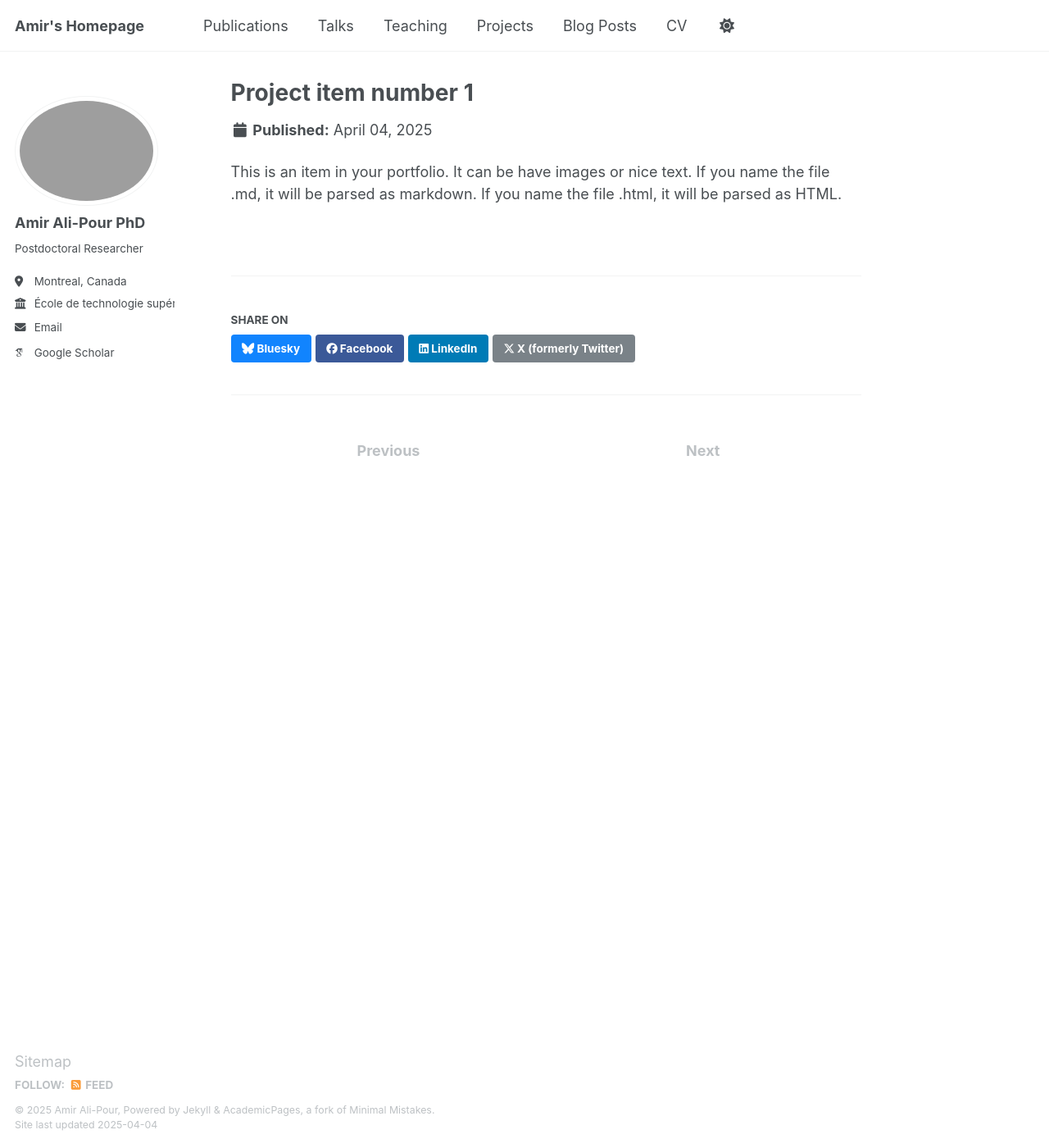
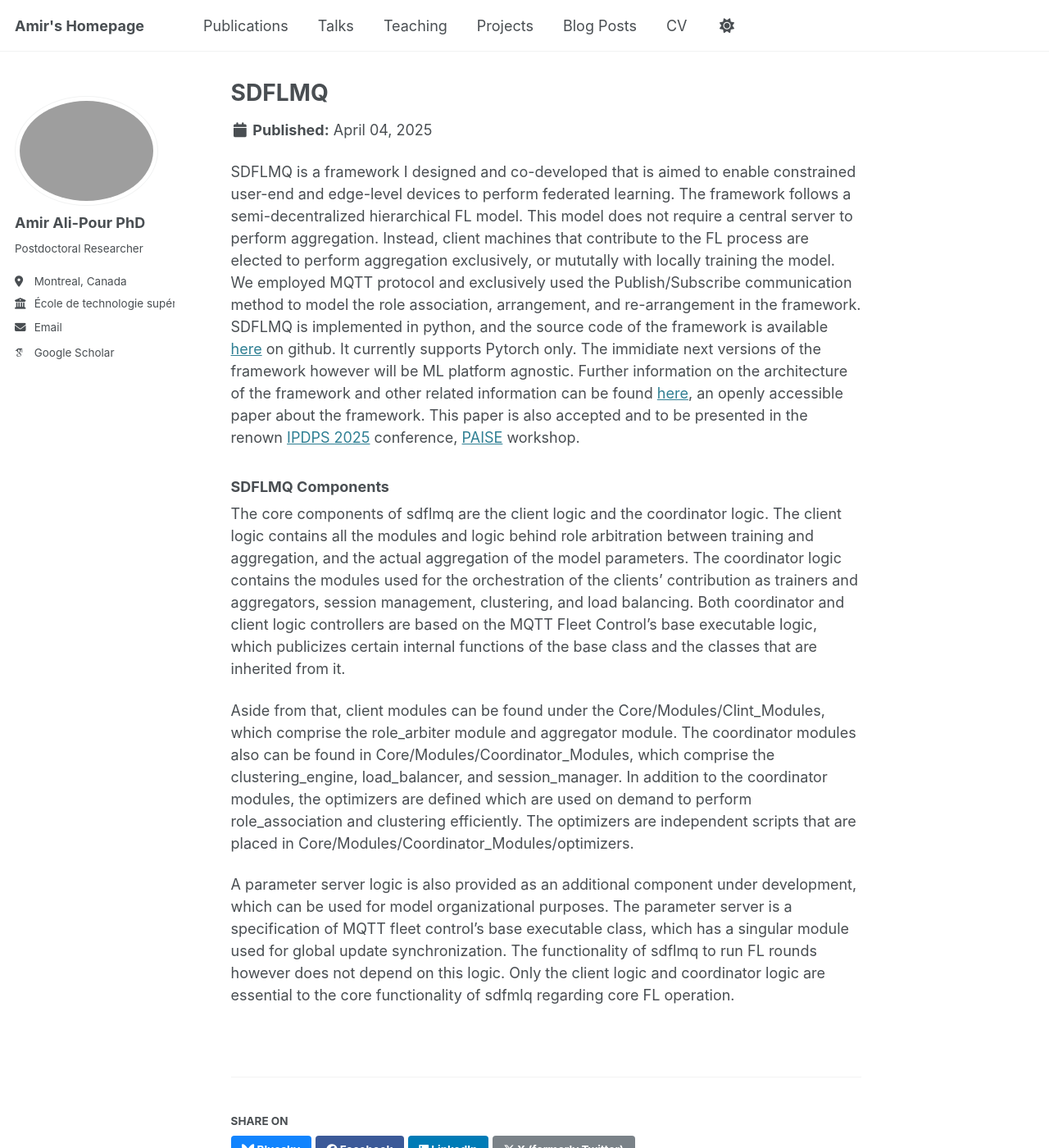
Before and after one commit to ali-pour-amir/ali-pour-amir.github.io, a Jekyll site: the page built from _projects/project-1.md, in a window 1280 px wide and 1400 px high. Shown: the whole window at 82% size. Built offline with Jekyll 4.4.1, drawn with Linux system fonts in a browser that asks for light colours; some web fonts are replaced.

Commit message:
Added a few of the current projects.

```diff
--- a/_projects/project-1.md
+++ b/_projects/project-1.md
@@ -1,7 +1,15 @@
 ---
-title: "Project item number 1"
-excerpt: "Short description of portfolio item number 1<br/><img src='/images/500x300.png'>"
+title: "SDFLMQ"
+excerpt: "A Framework for Semi-Decentrlized Federated Learning over MQTT Communication Protocol<br/><img src='/sdflmq_architecture.png'>"
 collection: Projects
 ---
 
-This is an item in your portfolio. It can be have images or nice text. If you name the file .md, it will be parsed as markdown. If you name the file .html, it will be parsed as HTML.
+SDFLMQ is a framework I designed and co-developed that is aimed to enable constrained user-end and edge-level devices to perform federated learning. The framework follows a semi-decentralized hierarchical FL model. This model does not require a central server to perform aggregation. Instead, client machines that contribute to the FL process are elected to perform aggregation exclusively, or mututally with locally training the model. We employed MQTT protocol and exclusively used the Publish/Subscribe communication method to model the role association, arrangement, and re-arrangement in the framework. SDFLMQ is implemented in python, and the source code of the framework is available [here](https://github.com/ali-pour-amir/SDFLMQ) on github. It currently supports Pytorch only. The immidiate next versions of the framework however will be ML platform agnostic. Further information on the architecture of the framework and other related information can be found [here](https://arxiv.org/abs/2503.13624), an openly accessible paper about the framework. This paper is also accepted and to be presented in the renown [IPDPS 2025](https://www.ipdps.org/) conference, [PAISE](https://paise.org/) workshop.
+
+### SDFLMQ Components
+
+The core components of sdflmq are the client logic and the coordinator logic. The client logic contains all the modules and logic behind role arbitration between training and aggregation, and the actual aggregation of the model parameters. The coordinator logic contains the modules used for the orchestration of the clients' contribution as trainers and aggregators, session management, clustering, and load balancing. Both coordinator and client logic controllers are based on the MQTT Fleet Control's base executable logic, which publicizes certain internal functions of the base class and the classes that are inherited from it.
+
+Aside from that, client modules can be found under the Core/Modules/Clint_Modules, which comprise the role_arbiter module and aggregator module. The coordinator modules also can be found  in Core/Modules/Coordinator_Modules, which comprise the clustering_engine, load_balancer, and session_manager. In addition to the coordinator modules, the optimizers are defined which are used on demand to perform role_association and clustering efficiently. The optimizers are independent scripts that are placed in Core/Modules/Coordinator_Modules/optimizers.
+
+A parameter server logic is also provided as an additional component under development, which can be used for model organizational purposes. The parameter server is a specification of MQTT fleet control's base executable class, which has a singular module used for global update synchronization. The functionality of sdflmq to run FL rounds however does not depend on this logic. Only the client logic and coordinator logic are essential to the core functionality of sdfmlq regarding core FL operation.
```
Also changed, not shown: _pages/about.md (+0 -19 lines), _projects/project-2.html (deleted, +0 -7 lines), _projects/project-2.md (added, +7 -0 lines), _projects/project-3.md (added, +7 -0 lines).
